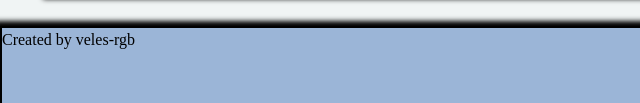
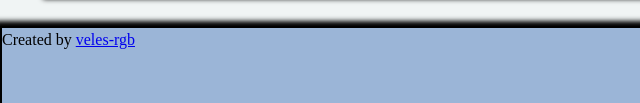
Before and after one commit to veles-rgb/top-restaurant-page, a website built with webpack: page src/template.html in a window 1280 px wide. Shown: the part 790-893 px from the top of the page, 0-640 px from the left. Built offline with nearby package versions, Linux system fonts and the light colour scheme.

```diff
--- a/src/template.html
+++ b/src/template.html
@@ -23,7 +23,7 @@
         <div id="content"></div>
 
         <footer>
-            <p>Created by veles-rgb</p>
+            <p>Created by <a href="https://github.com/veles-rgb/top-restaurant-page/tree/main">veles-rgb</a></p>
         </footer>
     </div>
 </body>
```
